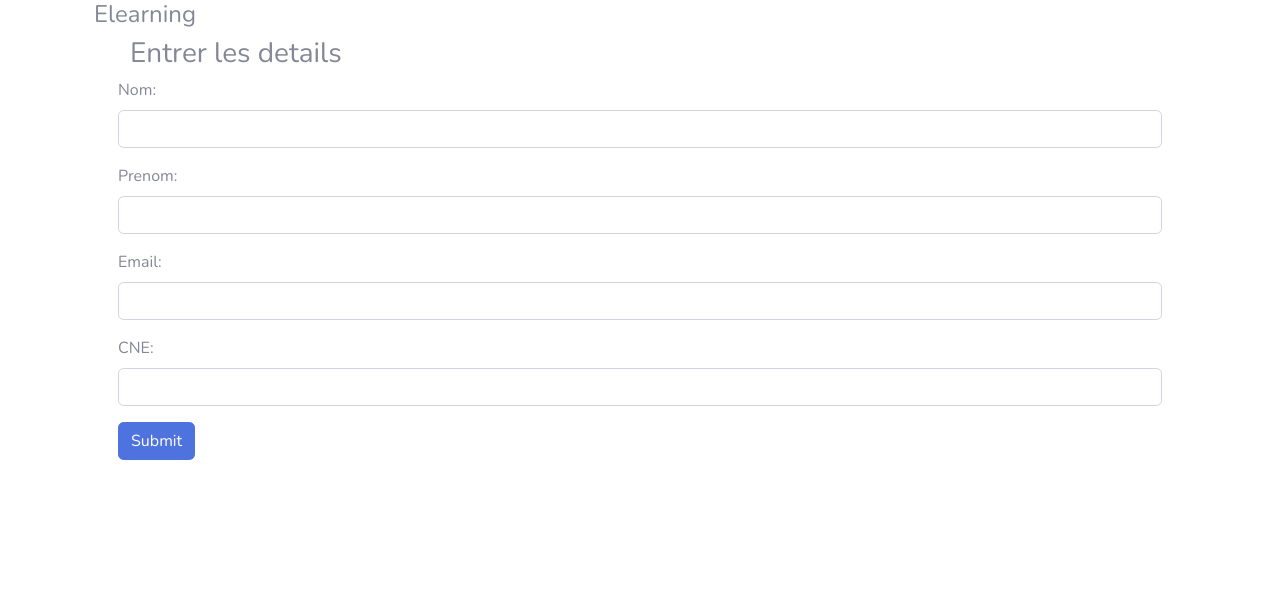
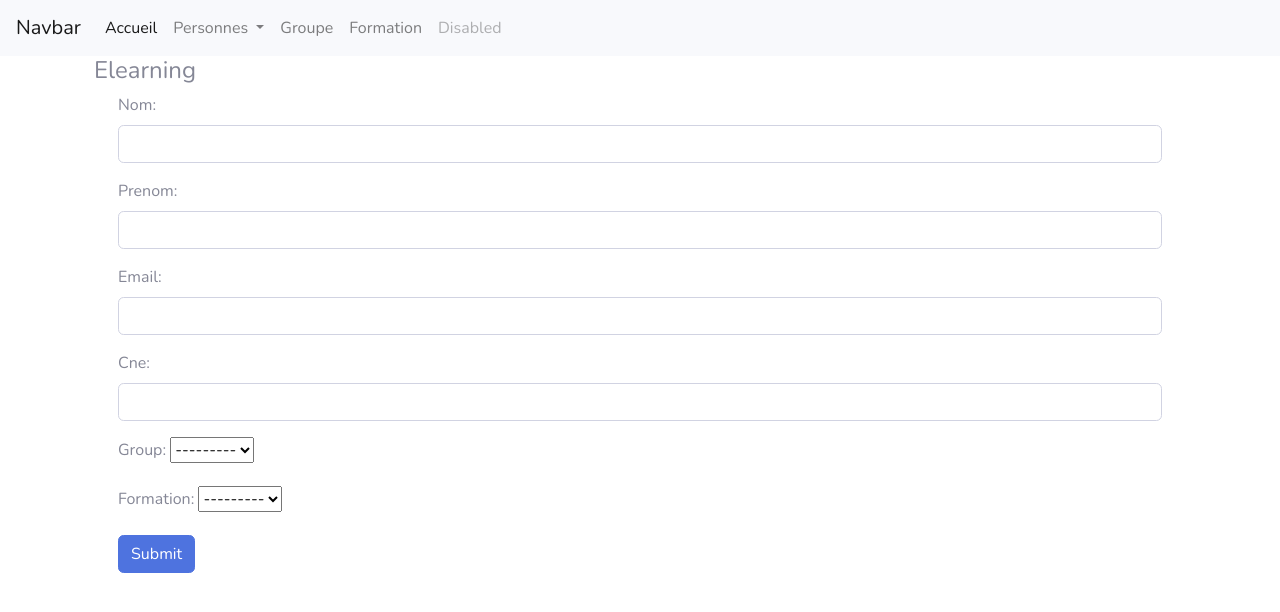
Before and after one commit to khaoulakanboua/ElearningProject, a Django app: page /addnewetudiant in a window 1280 px wide. Shown: the top 612 px of the page. Run offline with Django 4.2, Linux system fonts and the light colour scheme; data that the repository does not hold is empty; some libraries are stand-ins or nearby versions.

Commit message:
NEJM update

```diff
--- a/elearning/forms.py
+++ b/elearning/forms.py
@@ -5,10 +5,10 @@ from elearning.models import Etudiant, Enseignant, Cour,Inscri,Module, Formation
 class EtudiantForm(forms.ModelForm):
 
     group: forms.ModelChoiceField(queryset=Group.objects.all())
-
+    formation: forms.ModelChoiceField(queryset=Formation.objects.all())
     class Meta:
         model = Etudiant
-        fields = ['nom', 'prenom', 'email','cne','group']
+        fields = ['nom', 'prenom', 'email','cne','group','formation']
         widgets = {
             'nom': forms.TextInput(attrs={ 'class': 'form-control' }),
             'prenom': forms.TextInput(attrs={ 'class': 'form-control' }),
--- a/elearning/templates/Add.html
+++ b/elearning/templates/Add.html
@@ -4,29 +4,10 @@
 
 {% block content %}
 <div class="col-md-12">
-    <form method="POST" class="post-form" action="/addnewetudiant">
+    <form method="POST" class="post-form" action="">
     {% csrf_token %}
     <div class="container">
-        <div class="col-12">
-        <h3>Entrer les details</h3>
-        </div>
-
-        <div class="mb-3">
-            <label>Nom:</label>
-            {{ form.nom }}
-        </div>
-        <div class="mb-3">
-            <label>Prenom:</label>
-            {{ form.prenom }}
-        </div>
-        <div class="mb-3">
-            <label>Email:</label>
-            {{ form.email }}
-        </div>
-         <div class="mb-3">
-            <label>CNE:</label>
-            {{ form.cne }}
-        </div>
+        {{ form.as_p}}
         <div class="mb-3">
             <button type="submit" class="btn btn-primary">Submit</button>
         </div>
--- a/elearning/templates/base.html
+++ b/elearning/templates/base.html
@@ -4,10 +4,12 @@
     <meta charset="UTF-8">
     <title>{% block title %}{% endblock %}</title>
     {% load static %}
-<link rel="stylesheet" type="text/css" href="https://cdn.jsdelivr.net/npm/bootstrap@5.0.2/dist/css/bootstrap.min.css"/>
-<link rel = "stylesheet" type = "text/css" href = "https://cdn.datatables.net/1.12.0/css/jquery.dataTables.min.css"/>
+    <link rel="stylesheet" type="text/css"
+          href="https://cdn.jsdelivr.net/npm/bootstrap@5.0.2/dist/css/bootstrap.min.css"/>
+    <link rel="stylesheet" type="text/css" href="https://cdn.datatables.net/1.12.0/css/jquery.dataTables.min.css"/>
     <link href="../static/vendor/fontawesome-free/css/all.min.css" rel="stylesheet" type="text/css">
-    <link href="https://fonts.googleapis.com/css?family=Nunito:200,200i,300,300i,400,400i,600,600i,700,700i,800,800i,900,900i" rel="stylesheet">
+    <link href="https://fonts.googleapis.com/css?family=Nunito:200,200i,300,300i,400,400i,600,600i,700,700i,800,800i,900,900i"
+          rel="stylesheet">
 
     <!-- Custom styles for this template-->
     <link href="../static/css/sb-admin-2.min.css" rel="stylesheet">
@@ -15,6 +17,39 @@
 
 </head>
 <body>
+<nav class="navbar navbar-expand-lg navbar-light bg-light">
+    <a class="navbar-brand" href="#">Navbar</a>
+    <button class="navbar-toggler" type="button" data-toggle="collapse" data-target="#navbarNav"
+            aria-controls="navbarNav" aria-expanded="false" aria-label="Toggle navigation">
+        <span class="navbar-toggler-icon"></span>
+    </button>
+    <div class="collapse navbar-collapse" id="navbarNav">
+        <ul class="navbar-nav">
+            <li class="nav-item active">
+                <a class="nav-link" href="#">Accueil <span class="sr-only">(current)</span></a>
+            </li>
+            <li class="nav-item dropdown">
+                <a class="nav-link dropdown-toggle" href="#" id="navbarDropdownMenuLink" data-toggle="dropdown"
+                   aria-haspopup="true" aria-expanded="false">
+                    Personnes
+                </a>
+                <div class="dropdown-menu" aria-labelledby="navbarDropdownMenuLink">
+                    <a class="nav-link" href="http://127.0.0.1:8000/etudiant">Etudiants</a>
+                    <a class="nav-link" href="http://127.0.0.1:8000/enseignant">Enseignants</a>
+                </div>
+            </li>
+            <li class="nav-item">
+                <a class="nav-link" href="http://127.0.0.1:8000/group">Groupe</a>
+            </li>
+            <li class="nav-item">
+                <a class="nav-link" href="http://127.0.0.1:8000/formation">Formation</a>
+            </li>
+            <li class="nav-item">
+                <a class="nav-link disabled" href="#">Disabled</a>
+            </li>
+        </ul>
+    </div>
+</nav>
 <div class="container">
     <div class="row">
         <h4>Elearning</h4>
@@ -42,16 +77,16 @@
 
 <script src="https://cdn.jsdelivr.net/npm/jquery@3.6.0/dist/jquery.min.js"></script>
 <script src="https://cdn.jsdelivr.net/npm/bootstrap@5.0.2/dist/js/bootstrap.bundle.min.js"></script>
-<script src = "https://cdn.datatables.net/1.12.0/js/jquery.dataTables.min.js"></script>
+<script src="https://cdn.datatables.net/1.12.0/js/jquery.dataTables.min.js"></script>
 
 <script>
-$(document).ready(function() {
+    $(document).ready(function () {
         $('#bootstrapdatatable').DataTable({
                 "aLengthMenu": [[3, 5, 10, 25, -1], [3, 5, 10, 25, "All"]],
                 "iDisplayLength": 25
             }
         );
-} );
+    });
 </script>
 
 </body>
--- a/elearning/views.py
+++ b/elearning/views.py
@@ -1,15 +1,18 @@
 from django.core.paginator import Paginator
 from django.shortcuts import render, redirect
-from elearning.forms import EtudiantForm, EnseignantForm,InscriForm, CourForm,FormationForm,GroupForm
+from elearning.forms import EtudiantForm, EnseignantForm, InscriForm, CourForm, FormationForm, GroupForm
+from .forms import EtudiantForm
 
 # Create your views here.
-from .models import Etudiant,Enseignant,Cour,Inscri,Formation,Group
+from .models import Etudiant, Enseignant, Cour, Inscri, Formation, Group
 
-#=========================================View Etudiant=================================================================
+
+# =========================================View Etudiant=================================================================
 class EtudiantView:
     def etudiant_list(request):
         etudiants = Etudiant.objects.all()
         return render(request, 'etudiant_list.html', {'etudiants': etudiants})
+
     def addnewEtudiant(request):
         if request.method == "POST":
             form = EtudiantForm(request.POST)
@@ -39,11 +42,14 @@ class EtudiantView:
         etudiant = Etudiant.objects.get(id=id)
         etudiant.delete()
         return redirect("/etudiant")
-#=========================================View Enseignant==========================================================
+
+
+# =========================================View Enseignant==========================================================
 class EnseignantView:
     def enseignant_list(request):
         enseignants = Enseignant.objects.all()
         return render(request, 'enseignant_list.html', {'enseignants': enseignants})
+
     def addnewEnseignant(request):
         if request.method == "POST":
             form = EnseignantForm(request.POST)
@@ -55,7 +61,7 @@ class EnseignantView:
                     pass
         else:
             form = EnseignantForm()
-        return render(request, 'addEnseignant.html', {'form': form})
+        return render(request, 'Add.html', {'form': form})
 
     def editEnseignant(request, id):
         enseignant = Enseignant.objects.get(id=id)
@@ -73,11 +79,14 @@ class EnseignantView:
         enseignant = Enseignant.objects.get(id=id)
         enseignant.delete()
         return redirect("/enseignant")
-#=========================================View Cours=================================================================
+
+
+# =========================================View Cours=================================================================
 class CoursView:
     def cour_list(request):
         cours = Cour.objects.all()
         return render(request, 'cour_list.html', {'cours': cours})
+
     def addnewCour(request):
         if request.method == "POST":
             form = CourForm(request.POST)
@@ -89,10 +98,12 @@ class CoursView:
                     pass
         else:
             form = CourForm()
-        return render(request, 'addCour.html', {'form': form})
+        return render(request, 'Add.html', {'form': form})
+
     def editCour(request, id):
         cour = Cour.objects.get(id=id)
         return render(request, 'editCour.html', {'cour': cour})
+
     def updateCour(request, id):
         cour = Cour.objects.get(id=id)
         form = CoursView(request.POST)
@@ -100,17 +111,21 @@ class CoursView:
             form.save()
             return redirect("/cour")
         return render(request, 'editCour.html', {'cour': cour})
+
     def deleteCour(request, id):
         cour = Cour.objects.get(id=id)
         cour.delete()
         return redirect("/cour")
-#=========================================View Module=================================================================
 
-#=========================================View Formation=================================================================
+
+# =========================================View Module=================================================================
+
+# =========================================View Formation=================================================================
 class FormationView:
     def formation_list(request):
         formations = Formation.objects.all()
         return render(request, 'formationList.html', {'formations': formations})
+
     def addnewFormation(request):
         if request.method == "POST":
             form = FormationForm(request.POST)
@@ -122,7 +137,7 @@ class FormationView:
                     pass
         else:
             form = FormationForm()
-        return render(request, 'addFormation.html', {'form': form})
+        return render(request, 'Add.html', {'form': form})
 
     def editFormation(request, id):
         formation = Formation.objects.get(id=id)
@@ -141,51 +156,53 @@ class FormationView:
         formation.delete()
         return redirect("/formation")
 
-#========================================View Group==========================================================================
+
+# ========================================View Group==========================================================================
 class GroupView:
-        def group_list(request):
-            groups = Group.objects.all()
-            return render(request, 'groupList.html', {'groups': groups})
+    def group_list(request):
+        groups = Group.objects.all()
+        return render(request, 'groupList.html', {'groups': groups})
 
-        def addnewGroup(request):
-            if request.method == "POST":
-                form =GroupForm(request.POST)
-                if form.is_valid():
-                    try:
-                        form.save()
-                        return redirect('group/')
-                    except:
-                        pass
-            else:
-                form =GroupForm()
-            return render(request, 'addGroup.html', {'form': form})
+    def addnewGroup(request):
+        if request.method == "POST":
+            form = GroupForm(request.POST)
+            if form.is_valid():
+                try:
+                    form.save()
+                    return redirect('group/')
+                except:
+                    pass
+        else:
+            form = GroupForm()
+        return render(request, 'Add.html', {'form': form})
 
-        def editGroup(request, id):
-            group = Group.objects.get(id=id)
-            return render(request, 'editGroup.html', {'group': group})
+    def editGroup(request, id):
+        group = Group.objects.get(id=id)
+        return render(request, 'editGroup.html', {'group': group})
 
-        def updateGroup(request, id):
-            group = Group.objects.get(id=id)
-            form = GroupForm(request.POST, instance=group)
-            if form.is_valid():
-                form.save()
-                return redirect("/group")
-            return render(request, 'ediGroup.html', {'group': group})
+    def updateGroup(request, id):
+        group = Group.objects.get(id=id)
+        form = GroupForm(request.POST, instance=group)
+        if form.is_valid():
+            form.save()
+            return redirect("/group")
+        return render(request, 'ediGroup.html', {'group': group})
 
-        def deleteGroup(request, id):
-            group = Group.objects.get(id=id)
-            group.delete()
-            return redirect("/group")
+    def deleteGroup(request, id):
+        group = Group.objects.get(id=id)
+        group.delete()
+        return redirect("/group")
 
 
 def home(request):
     return render(request, 'index.html')
 
 
-
 def inscri_list(request):
     inscriptions = Inscri.objects.all()
     return render(request, 'inscri_list.html', {'inscriptions': inscriptions})
+
+
 def addnewInscri(request):
     if request.method == "POST":
         form = InscriForm(request.POST)
@@ -197,19 +214,23 @@ def addnewInscri(request):
                 pass
     else:
         form = InscriForm()
-    return render(request,'addInscri.html',{'form':form})
+    return render(request, 'addInscri.html', {'form': form})
+
 
 def editInscri(request, id):
     inscription = Inscri.objects.get(id=id)
-    return render(request,'editInscri.html', {'inscription':inscription})
+    return render(request, 'editInscri.html', {'inscription': inscription})
+
 
 def updateInscri(request, id):
     inscription = Inscri.objects.get(id=id)
-    form = InscriForm(request.POST, instance = inscription)
+    form = InscriForm(request.POST, instance=inscription)
     if form.is_valid():
         form.save()
         return redirect("/inscription")
     return render(request, 'editInscri.html', {'inscription': inscription})
+
+
 def deleteInscri(request, id):
     inscription = Inscri.objects.get(id=id)
     inscription.delete()
```
Also changed, not shown: ElearningProject/settings.py (+4 -7 lines), elearning/templates/addEnseignant.html (+2 -21 lines). Lines whose indentation alone changed are shown as unchanged.
